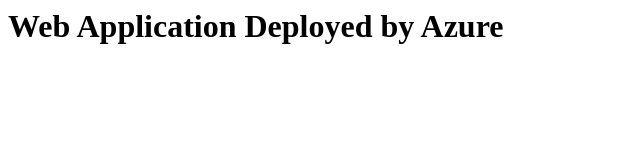
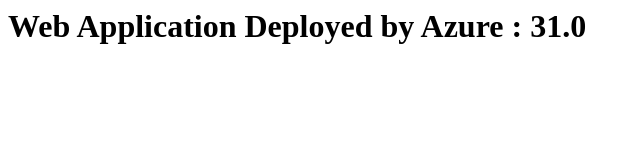
Before and after one commit to gsriramprasad/httpd, a plain HTML site: page public-html/index.html in a window 1280 px wide. Shown: the whole page, without its empty margins (0-640 px from the left). Drawn offline with Linux system fonts and the light colour scheme.

Commit message:
Update index.html

```diff
--- a/public-html/index.html
+++ b/public-html/index.html
@@ -1,3 +1,3 @@
 <html>
-    <h1>Web Application Deployed by Azure</h2>
+    <h1>Web Application Deployed by Azure : 31.0</h2>
 </html>
```
